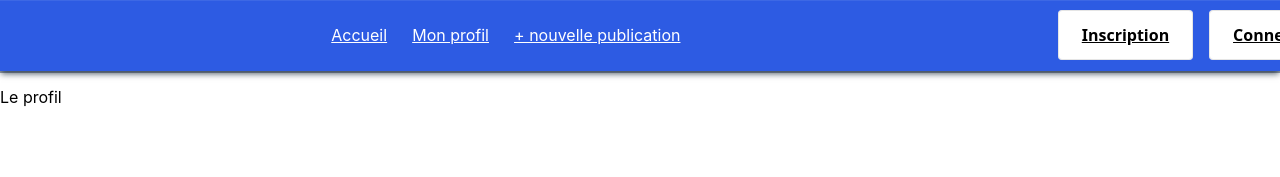
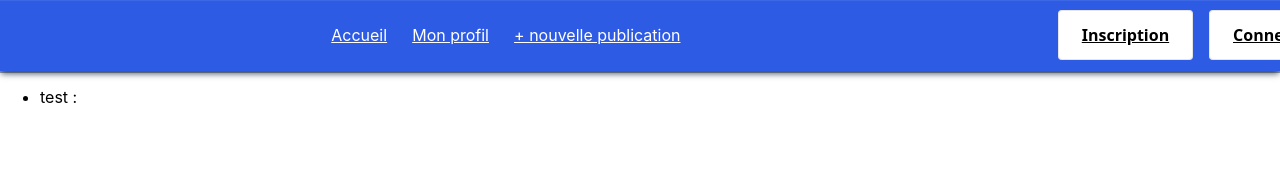
Before and after one commit to Fleurot57/React-LeMien, a React (Create React App) app: page /profil in a window 1280 px wide. Shown: the top 177 px of the page. Built offline with nearby package versions, Linux system fonts and the light colour scheme; no server answers.

Commit message:
Modif profil

```diff
--- a/src/Pages/Home/Home.js
+++ b/src/Pages/Home/Home.js
@@ -1,4 +1,3 @@
-
 import ViewPost from '../../Components/ViewPost/ViewPost';
 import './Home.css';
 
--- a/src/Pages/Login/Login.jsx
+++ b/src/Pages/Login/Login.jsx
@@ -41,7 +41,6 @@ function Login() {
         setMessage("Connecter avec succée");
         setTimeout(() => { Navigate("/"); }, 3000);
         toast.info("Connexion reussi, Redirection")
-
       } else {
         setMessage("Une erreur s'est produite");
       }
@@ -82,7 +81,7 @@ function Login() {
             <div className="message">{message ? <p>{message}</p> : null}</div>
           </form>
           <div id="login-form-bottom">
-            <p className="mb-2 login-account">Tu as un compte ?</p>
+            <p className="mb-2 login-account">Tu n'as pas de compte ?</p>
 
             <Link to="/signUp">
               <button className="login-create-btn">Je m'inscris</button>
@@ -90,7 +89,7 @@ function Login() {
           </div>
         </div>
       </div>
-      < ToastContainer autoClose = { 3000 } />
+      < ToastContainer/>
     </section>
   );
 }
--- a/src/Pages/Profil/Profil.js
+++ b/src/Pages/Profil/Profil.js
@@ -1,13 +1,36 @@
+import './Profil.css';
+import { useEffect, useState } from 'react';
 
-import './Profil.css';
+function Profil() {
+
+  const [firstname, setfirstname] = useState([])
+
+  const options = {
+    method: "GET",
+    headers: {
+      "Content-Type": "application/json",
+      "Authorization": "bearer token"
+    },
+  };
+
+  const data = async () => {
+    const result = await fetch(
+      "https://social-network-api.osc-fr1.scalingo.io/lemien/register", options)
+
+  result = (await result.json());
+}
+
+useEffect(() => {
+  data()
+}, [])
 
 
-function Profil() {
-  return (
-    <div>
-      <p>Le profil</p>
-    </div>
-  );
-}
+    return (
+        <ul>
+          <li key={data.id}>test : {options.firstname}</li>
+        </ul>
+    );
+
+  }
 
 export default Profil;
--- a/src/Pages/SignUp/SignUp.jsx
+++ b/src/Pages/SignUp/SignUp.jsx
@@ -1,6 +1,8 @@
 import "./SignUp.css";
 import { useState } from "react";
 import { useNavigate } from "react-router-dom";
+import { ToastContainer, toast } from 'react-toastify';
+import 'react-toastify/dist/ReactToastify.css';
 
 //Title
 //Formulaire : input(Nom), Input(prénom), input(mail), input(mdp)
@@ -54,13 +56,14 @@ function SignUp() {
         result.success &&
         setTimeout(() => {
           navigate("/login");
-        }, 2000)
+        }, 5000)
       ) {
         setFirstName("");
         setLastName("");
         setEmail("");
         setPassword("");
         setMessage("L'utilisateur a été créé avec succès");
+        toast.info("Inscription reussi, Redirection")
       } else {
         setMessage("Une erreur s'est produite");
       }
@@ -135,6 +138,7 @@ function SignUp() {
           </div>
         </div>
       </div>
+      < ToastContainer/>
     </section>
   );
 }
```
